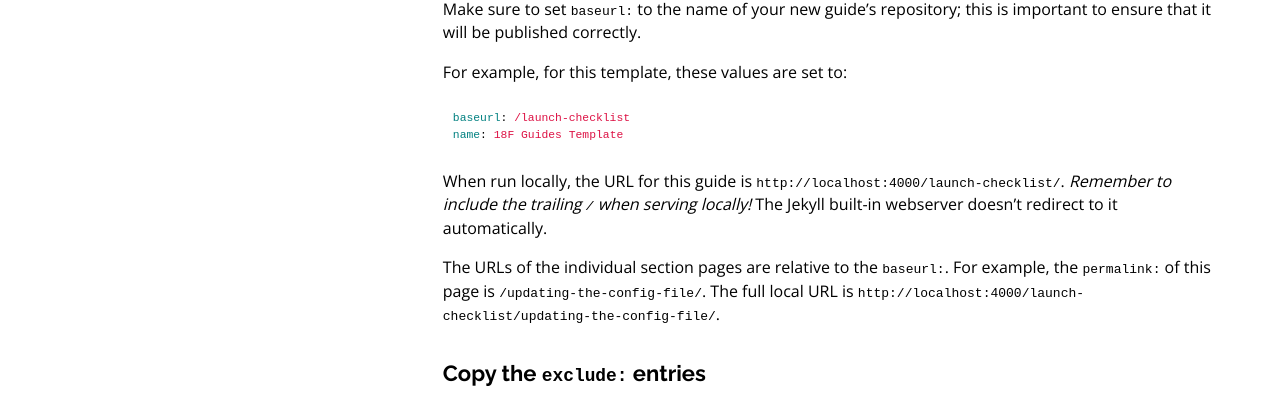
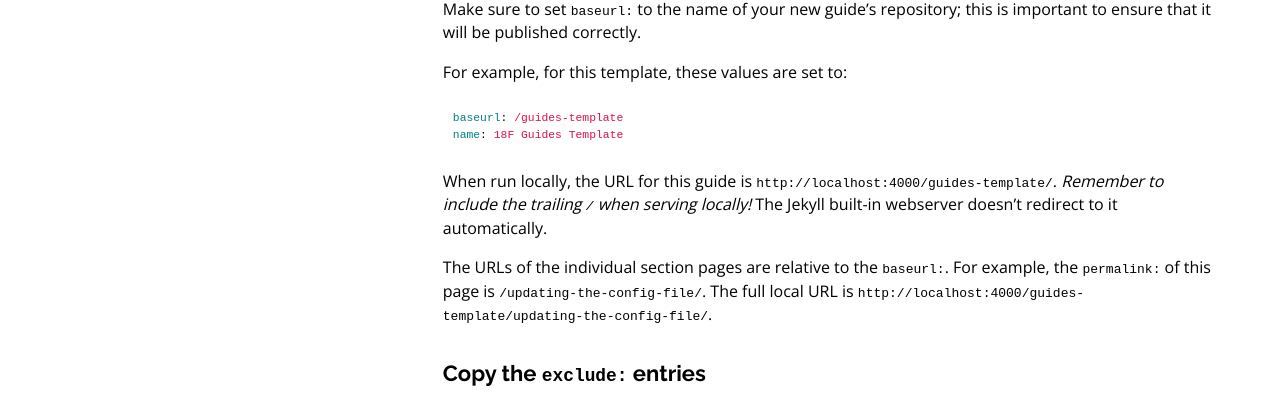
Before and after one commit to Macy-FK/federaliste, a Jekyll site: the page built from pages/config.md, in a window 1280 px wide and 900 px high, scrolled down 423 px. Shown: the part 148-556 px from the top of the window. Built offline with Jekyll 4.4.1, drawn with Linux system fonts in a browser that asks for light colours; nearby versions of some CDN libraries; Markdown is read by kramdown in place of the engine named in the settings.

Commit message:
Fix accidental overwrite of `baseurl:`

```diff
--- a/_config.yml
+++ b/_config.yml
@@ -1,4 +1,4 @@
-baseurl: /launch-checklist
+baseurl: /guides-template
 markdown: redcarpet
 name: 18F Guides Template
 exclude:
```
